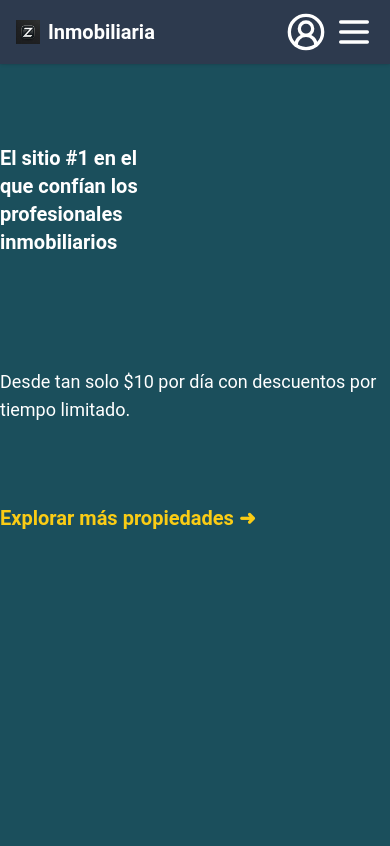
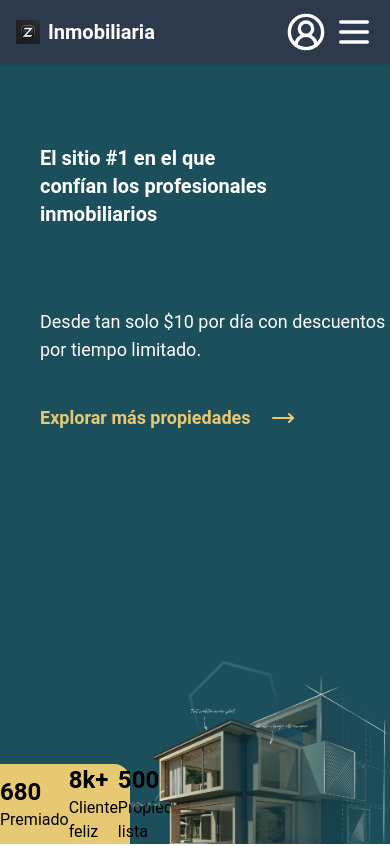
Before and after one commit to MiguelRicardo2003/Frontend-Inmobiliaria, a React (Vite) app: page / in a window 390 px wide. Shown: the top 846 px of the page. Built offline with nearby package versions, Linux system fonts and the light colour scheme.

Commit message:
diseño responsive

```diff
--- a/src/pages/Home/components/hero.jsx
+++ b/src/pages/Home/components/hero.jsx
@@ -1,25 +1,75 @@
+import { MoveRight } from "lucide-react";
 const Hero = () => {
   return (
-    <div className="w-full h-screen flex flex-col items-center bg-[#1B4F5C]">
+    <div className="w-full h-[calc(100vh-4rem)] flex flex-col  bg-[#1B4F5C]">
+      <div className="flex-row flex-1 flex ">
+        <div className="
+        ml-10 mt-20
+        2xl:ml-20 2xl:mt-24
+        xl:ml-20 xl:mt-36
+        lg:ml-20 lg:mt-44
+        md:ml-20 md:mt-52
+        sm:ml-20 sm:mt-52
+        ">
+          <div
+            className="font-bold text-white
 
-      <div className="flex-row">
-        <div className="text-left">
-          <div className="text-xl md:text-5xl font-bold text-white pt-20 pe-60">El sitio #1 en el que confían los profesionales inmobiliarios
+          text-xl
+          md:text-2xl
+          lg:text-5xl
+          xl:text-6xl
+          2xl:text-6xl "
+          >
+            <p>El sitio #1 en el que</p>
+            <p>confían los profesionales</p>
+            <p>inmobiliarios</p>
+          </div>
+          <div className="text-lg  text-white mt-20
+          sm:text-sm
+          md:text-sm
+          lg:text-md
+          xl:text-lg
+          2xl:text-xl
+          ">
+            <p>
+              Desde tan solo $10 por día con descuentos por tiempo limitado.
+            </p>
+          <a href=""
+            className="inline-block mt-10 font-bold text-[#e7c873]">
+            <span className="flex items-center gap-5 ">
+              Explorar más propiedades
+              <MoveRight />
+            </span>
+          </a>
           </div>
 
-          <div className="text-lg  md:text-4xl  text-white pt-28">
-          Desde tan solo $10 por día con descuentos por tiempo limitado.
+        </div>
+      </div>
+
+      <div className="relative w-full h-full">
+        <div className="absolute left-0 bottom-0 bg-[#e7c873] w-1/3 h-20 rounded-tr-2xl flex justify-around items-center ">
+          <div>
+            <p className="font-bold text-2xl md:text-md">680</p>
+            <p>Premiado</p>
           </div>
 
-          <button type ="button" className="text-yellow-400 text-xl font-semibold hover:text-yellow-300 transition inline-flex items-center pt-20" >Explorar más propiedades   ➜</button>
+          <div>
+            <p className="font-bold text-2xl md:text-md">8k+</p>
+            <p>Cliente feliz</p>
+          </div>
 
+          <div>
+            <p className="font-bold text-2xl md:text-md">500+</p>
+            <p>Propiedad lista</p>
+          </div>
         </div>
-
-        <div></div>
+        <img
+          src="/img/home.png"
+          alt="home"
+          className="absolute right-0 bottom-0 w-2/3 md:w-1/2 h-auto z-10 pointer-events-none select-none "
+          draggable={false}
+        />
       </div>
-
-
-
     </div>
   );
 };
```
Also changed, not shown: public/img/home.png (added).
